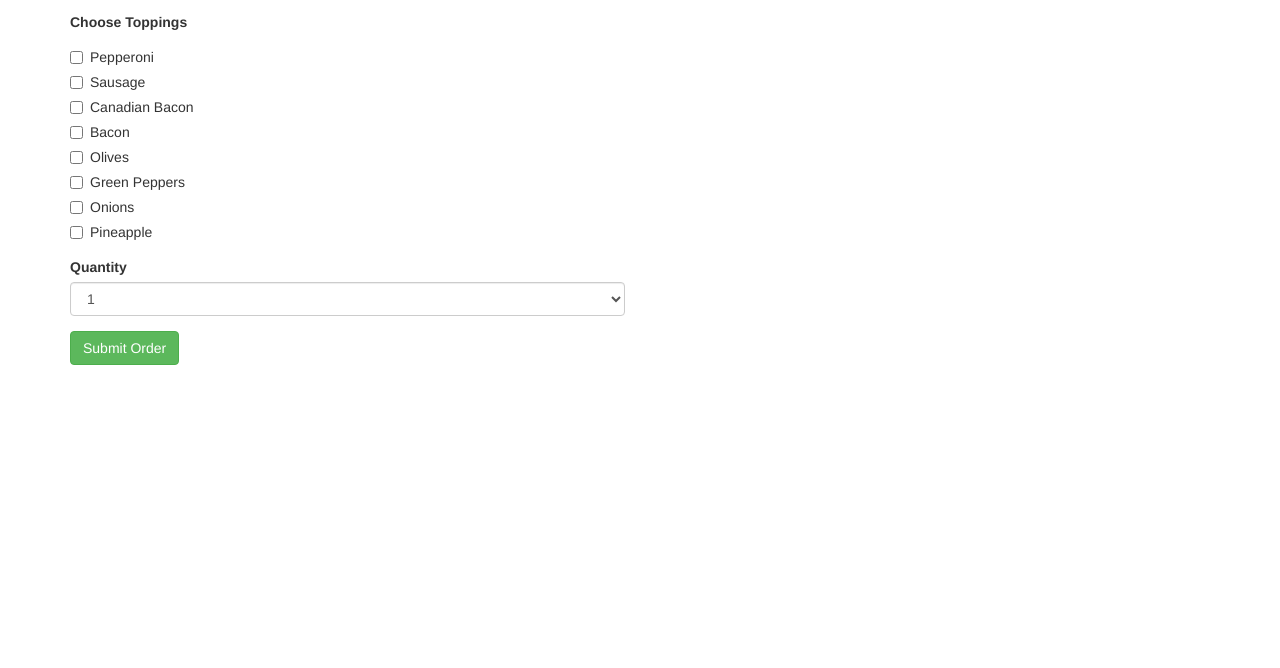
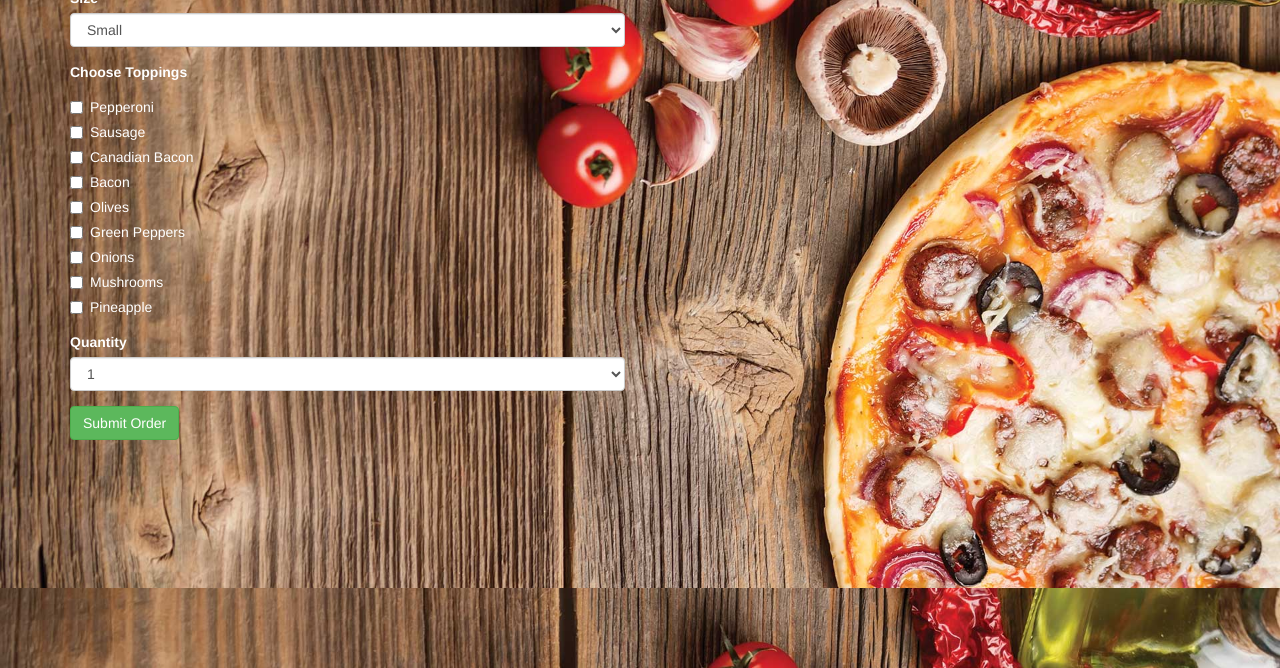
Before and after one commit to jeffaustin81/pizzeria_js, a plain HTML site: page index.html in a window 1280 px wide. Shown: the part 132-800 px from the top of the page. Drawn offline with nearby package versions, Linux system fonts and the light colour scheme.

Commit message:
Add background, and other styling

```diff
--- a/css/styles.css
+++ b/css/styles.css
@@ -1,3 +1,17 @@
 #show-order {
     display: none;
+    background-image: url(../images/paper_img.jpg);
+    color: #000;
+    font-family: cursive;
 }
+body {
+    width: 100%;
+    padding: 50px 0;
+    color: #fff;
+    background-image: url("../images/pizza_img.jpg");
+    background-color: #fff;
+    -webkit-background-size: cover;
+    -moz-background-size: cover;
+    background-size: cover;
+    -o-background-size: cover;
+}
--- a/index.html
+++ b/index.html
@@ -63,6 +63,11 @@
                         </div>
                         <div class="checkbox">
                             <label>
+                                <input id="toppings" name="toppings" type="checkbox" value="Mushrooms"> Mushrooms
+                            </label>
+                        </div>
+                        <div class="checkbox">
+                            <label>
                                 <input id="toppings" name="toppings" type="checkbox" value="Pineapple"> Pineapple
                             </label>
                         </div>
```
Also changed, not shown: images/paper_img.jpg (added), images/pizza_img.jpg (added).
